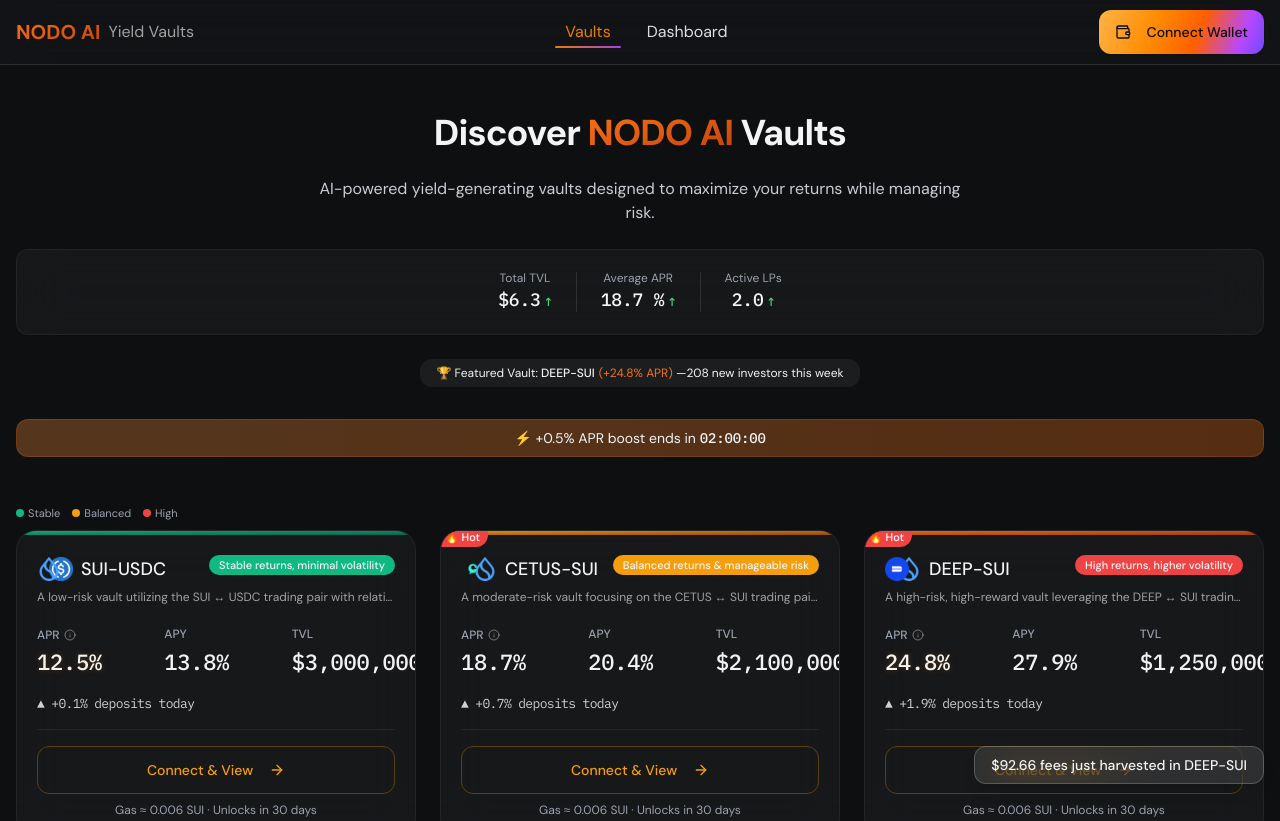
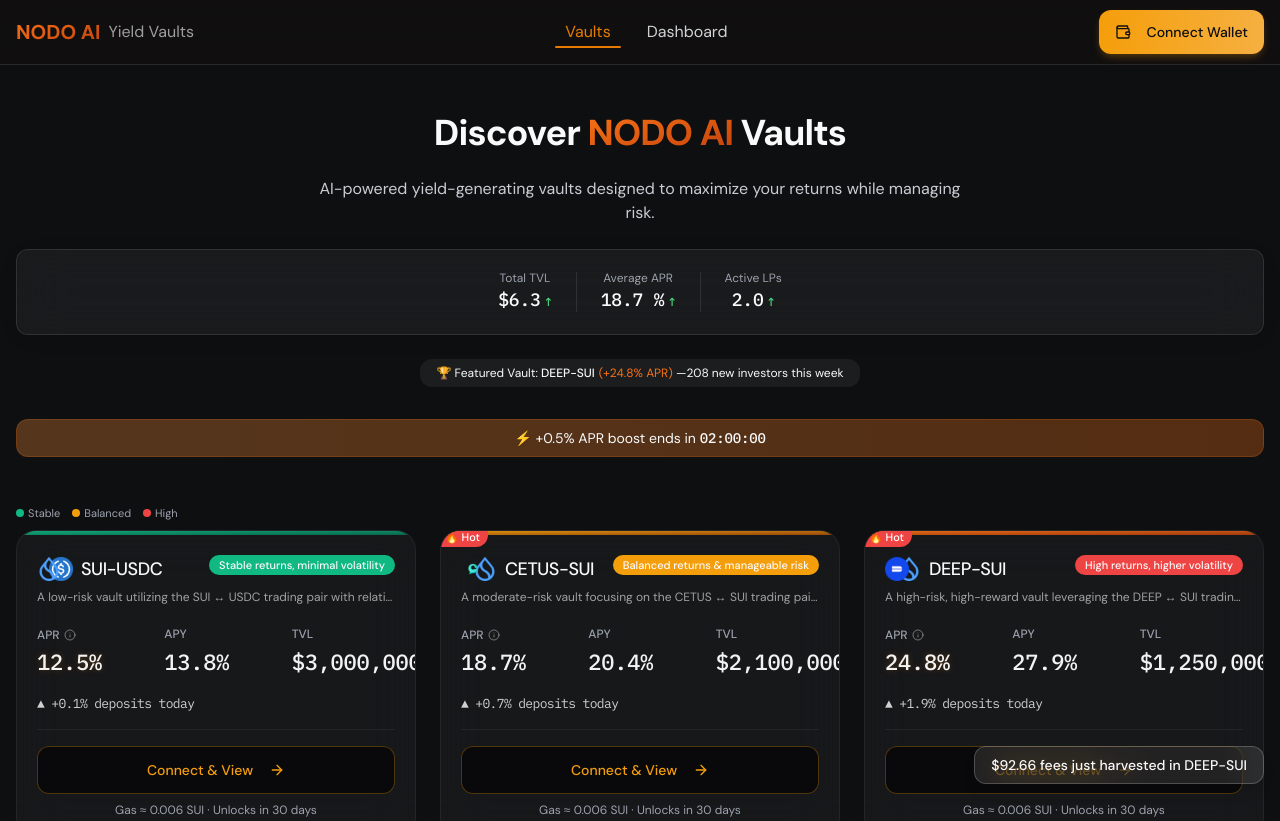
Before and after one commit to truthseeking2201/nodo-ai-yield-vault, a React (Vite) app: page / in a window 1280 px wide. Shown: the top 821 px of the page. Built offline with nearby package versions, Linux system fonts and the light colour scheme.

Commit message:
Reverted to commit 0b6a92802a7b51b19019ad71003f1f0e37d99ef5

```diff
--- a/src/components/ui/badge.tsx
+++ b/src/components/ui/badge.tsx
@@ -1,24 +1,20 @@
-
 import * as React from "react"
 import { cva, type VariantProps } from "class-variance-authority"
 
 import { cn } from "@/lib/utils"
 
 const badgeVariants = cva(
-  "inline-flex items-center rounded-full px-3 py-1 text-caption font-semibold transition-colors focus:outline-none focus:ring-2 focus:ring-ring focus:ring-offset-2",
+  "inline-flex items-center rounded-full border px-2.5 py-0.5 text-xs font-semibold transition-colors focus:outline-none focus:ring-2 focus:ring-ring focus:ring-offset-2",
   {
     variants: {
       variant: {
         default:
-          "border-transparent bg-brand-orange-500 text-text-inverse",
+          "border-transparent bg-brand-500 text-white hover:bg-brand-400",
         secondary:
-          "border-transparent bg-[#2D2E32] text-text-primary",
+          "border-transparent bg-secondary text-secondary-foreground hover:bg-secondary/80",
         destructive:
-          "border-transparent bg-state-error text-white",
-        outline: "text-text-primary border-stroke-soft",
-        success: "bg-emerald/20 text-emerald",
-        warning: "bg-orion/20 text-orion",
-        error: "bg-red-500/20 text-red-500",
+          "border-transparent bg-destructive text-destructive-foreground hover:bg-destructive/80",
+        outline: "text-foreground border-brand-500",
       },
     },
     defaultVariants: {
--- a/src/components/ui/button.tsx
+++ b/src/components/ui/button.tsx
@@ -6,24 +6,24 @@ import { cva, type VariantProps } from "class-variance-authority"
 import { cn } from "@/lib/utils"
 
 const buttonVariants = cva(
-  "inline-flex items-center justify-center gap-2 whitespace-nowrap rounded-[12px] text-sm font-medium transition-all focus-visible:outline-none focus-visible:ring-2 focus-visible:ring-brand-orange-500/60 focus-visible:ring-offset-2 disabled:pointer-events-none disabled:opacity-40 [&_svg]:pointer-events-none [&_svg]:size-4 [&_svg]:shrink-0",
+  "inline-flex items-center justify-center gap-2 whitespace-nowrap rounded-xl text-sm font-medium ring-offset-background transition-colors focus-visible:outline-none focus-visible:ring-2 focus:ring-brand-500/60 focus:ring-offset-2 disabled:pointer-events-none disabled:opacity-50 [&_svg]:pointer-events-none [&_svg]:size-4 [&_svg]:shrink-0",
   {
     variants: {
       variant: {
-        default: "bg-gradient-neural-orange text-text-inverse shadow-e-1 hover:shadow-neon-glow h-[52px]",
+        default: "bg-gradient-brand text-[#0E0F11] shadow-brand hover:opacity-90",
         destructive:
-          "bg-state-error text-white hover:opacity-90",
+          "bg-destructive text-destructive-foreground hover:bg-destructive/90",
         outline:
-          "border border-stroke-soft bg-transparent hover:border-stroke-hard hover:bg-white/5",
+          "border border-input bg-background hover:bg-accent hover:text-accent-foreground",
         secondary:
-          "bg-[#2D2E32] text-text-primary hover:shadow-e-2",
-        ghost: "border border-stroke-soft text-text-primary hover:border-stroke-hard hover:bg-white/5",
-        link: "text-brand-orange-500 underline-offset-4 hover:underline",
+          "bg-secondary text-secondary-foreground hover:bg-secondary/80",
+        ghost: "border border-brand-500 text-brand-500 hover:bg-brand-50/10",
+        link: "text-brand-500 underline-offset-4 hover:underline",
       },
       size: {
         default: "h-11 px-4 py-2",
-        sm: "h-9 px-3",
-        lg: "h-[52px] px-6 text-base",
+        sm: "h-9 rounded-md px-3",
+        lg: "h-11 rounded-md px-8",
         icon: "h-10 w-10",
       },
     },
--- a/src/components/ui/card.tsx
+++ b/src/components/ui/card.tsx
@@ -1,4 +1,3 @@
-
 import * as React from "react"
 
 import { cn } from "@/lib/utils"
@@ -10,7 +9,7 @@ const Card = React.forwardRef<
   <div
     ref={ref}
     className={cn(
-      "rounded-card border border-stroke-soft bg-nodo-glass backdrop-blur-xl shadow-e-1 transition-all duration-200 hover:shadow-e-2",
+      "rounded-lg border bg-card text-card-foreground shadow-sm",
       className
     )}
     {...props}
@@ -37,7 +36,7 @@ const CardTitle = React.forwardRef<
   <h3
     ref={ref}
     className={cn(
-      "text-h3 font-semibold text-text-primary",
+      "text-2xl font-semibold leading-none tracking-tight",
       className
     )}
     {...props}
@@ -51,7 +50,7 @@ const CardDescription = React.forwardRef<
 >(({ className, ...props }, ref) => (
   <p
     ref={ref}
-    className={cn("text-caption text-text-secondary", className)}
+    className={cn("text-sm text-muted-foreground", className)}
     {...props}
   />
 ))
--- a/src/index.css
+++ b/src/index.css
@@ -1,5 +1,5 @@
 
-@import url('https://fonts.googleapis.com/css2?family=DM+Sans:wght@400;500;600;700&family=IBM+Plex+Mono:wght@400;500;600&display=swap');
+@import url('https://fonts.googleapis.com/css2?family=DM+Sans:wght@400;500;700&family=IBM+Plex+Mono:wght@400;500;600&display=swap');
 
 @tailwind base;
 @tailwind components;
@@ -7,30 +7,6 @@
 
 @layer base {
   :root {
-    /* NODO Neural-Orange Design System */
-    --bg-base: #0D0E11;
-    --bg-card: #131417;
-    --bg-glass: rgba(255,255,255,0.04);
-
-    --text-primary: #F3F4F6;
-    --text-secondary: #9CA3AF;
-    --text-tertiary: #6B7280;
-    --text-inverse: #0E0F11;
-
-    --brand-orange-100: #FFB347;
-    --brand-orange-500: #FF8A00;
-    --brand-orange-700: #FF5E00;
-    --brand-violet-600: #B847FF;
-    --brand-violet-700: #714BFF;
-
-    --state-success: #10B981;
-    --state-warning: #F59E0B;
-    --state-error: #EF4444;
-
-    --stroke-soft: rgba(255,255,255,0.06);
-    --stroke-hard: rgba(255,255,255,0.10);
-
-    /* ShadCN compatibility variables */
     --background: 240 10% 3.9%;
     --foreground: 0 0% 98%;
 
@@ -59,7 +35,16 @@
     --input: 240 3.7% 15.9%;
     --ring: 240 4.9% 83.9%;
 
-    --radius: 12px; /* Updated to match new design system */
+    --radius: 0.75rem;
+
+    --sidebar-background: 0 0% 98%;
+    --sidebar-foreground: 240 5.3% 26.1%;
+    --sidebar-primary: 240 5.9% 10%;
+    --sidebar-primary-foreground: 0 0% 98%;
+    --sidebar-accent: 240 4.8% 95.9%;
+    --sidebar-accent-foreground: 240 5.9% 10%;
+    --sidebar-border: 220 13% 91%;
+    --sidebar-ring: 217.2 91.2% 59.8%;
   }
 }
 
@@ -69,7 +54,7 @@
   }
 
   body {
-    @apply bg-nodo-dark text-text-primary antialiased font-sans;
+    @apply bg-nodo-darker text-foreground antialiased font-sans;
     position: relative;
   }
 
@@ -107,18 +92,12 @@
 }
 
 @layer components {
-  /* Glass card styles */
   .glass-card {
-    @apply bg-nodo-glass backdrop-blur-xl border border-stroke-soft rounded-card shadow-e-1 transition-all duration-200;
+    @apply bg-white/5 backdrop-blur-xl border border-white/10 rounded-[20px] shadow-[0_4px_24px_-8px_rgba(0,0,0,0.2)] transition-all duration-300 hover:border-white/20;
   }
 
-  .glass-card:hover {
-    @apply shadow-e-2 transform scale-[1.01];
-  }
-
-  /* Neural-Orange gradient text */
   .gradient-text-brand {
-    @apply bg-gradient-to-br from-brand-orange-500 to-brand-orange-100 bg-clip-text text-transparent;
+    @apply bg-gradient-to-br from-[#FF8800] to-[#FFA822] bg-clip-text text-transparent;
   }
 
   .gradient-text-nova {
@@ -133,7 +112,6 @@
     @apply bg-gradient-to-br from-emerald to-emerald-dark bg-clip-text text-transparent;
   }
 
-  /* Background gradients */
   .gradient-bg-nova {
     @apply bg-gradient-to-br from-nova/90 to-nova-dark/80;
   }
@@ -146,171 +124,77 @@
     @apply bg-gradient-to-br from-emerald/90 to-emerald-dark/80;
   }
 
-  /* Neural-Orange gradient bg */
-  .gradient-bg-neural-orange {
-    background: linear-gradient(110deg, #FFB347 0%, #FF8A00 35%, #FF5E00 60%, #B847FF 85%, #714BFF 100%);
-  }
-
-  /* Navigation links */
   .nav-link {
-    @apply relative px-2.5 text-text-primary opacity-90 transition-all duration-150;
+    @apply relative px-2.5 text-[#E5E7EB] opacity-90 transition-all duration-150;
   }
 
   .nav-link::after {
     content: '';
-    @apply absolute left-0 -bottom-1 h-0.5 w-0 bg-gradient-to-r from-brand-orange-500 to-brand-violet-600 rounded-sm transition-all origin-left;
+    @apply absolute left-0 -bottom-1 h-0.5 w-0 bg-[#FF8800] rounded-sm transition-all origin-left;
     transition: width 0.2s cubic-bezier(0.22, 1, 0.36, 1);
   }
 
   .nav-link:hover {
     @apply text-white -translate-y-[1px];
-    text-shadow: 0 0 6px rgba(255, 138, 0, 0.35);
+    text-shadow: 0 0 6px rgba(255, 136, 0, 0.35);
   }
 
   .nav-link:focus-visible {
     @apply outline-none;
-    outline: 2px solid #FF8A00;
+    outline: 2px solid #FF8800;
     outline-offset: 4px;
     border-radius: 6px;
   }
 
   .nav-link:active {
     @apply scale-95;
-    text-shadow: 0 0 8px rgba(255, 138, 0, 0.5);
+    text-shadow: 0 0 8px rgba(255, 136, 0, 0.5);
   }
 
   .nav-link.active {
-    @apply text-brand-orange-500;
+    @apply text-[#FF8800];
   }
 
   .nav-link.active::after {
     @apply w-full;
   }
 
-  /* Button styles */
-  .btn-primary {
-    @apply bg-gradient-neural-orange text-text-inverse font-semibold h-[52px] rounded-[12px] px-6 shadow-e-1 hover:shadow-neon-glow transition-all duration-200;
+  @media (prefers-reduced-motion: reduce) {
+    .nav-link:hover {
+      transform: none;
+    }
+    .nav-link:active {
+      transform: none;
+    }
   }
 
-  .btn-secondary {
-    @apply bg-[#2D2E32] text-text-primary font-medium h-11 rounded-[12px] px-6 border border-stroke-soft hover:shadow-e-2 transition-all duration-200;
+  .deposit-gradient-btn {
+    @apply bg-gradient-to-r from-[#FF8800] to-[#FFA822] text-white;
   }
 
-  .btn-ghost {
-    @apply bg-transparent text-text-primary font-medium h-11 rounded-[12px] px-6 border border-stroke-soft hover:border-stroke-hard hover:bg-white/5 transition-all duration-200;
+  .deposit-input {
+    @apply bg-[#202124] border-[#28304B] text-white focus:border-[#FF8800];
   }
 
-  .btn-danger {
-    @apply bg-state-error text-white font-medium h-11 rounded-[12px] px-6 hover:opacity-90 transition-all duration-200;
+  .deposit-card {
+    @apply bg-white/[0.02] border border-white/[0.06] rounded-[20px];
   }
 
-  /* Form inputs */
-  .input-primary {
-    @apply bg-white/5 border border-stroke-soft text-text-primary h-11 rounded-[12px] px-4 focus:outline-none focus:ring-2 focus:ring-brand-orange-500/30 focus:border-brand-violet-600 transition-all;
-  }
-
-  /* Risk badges/pills */
-  .risk-low {
-    @apply bg-emerald/20 text-emerald px-3 py-1 rounded-full text-caption font-semibold;
-  }
-
-  .risk-moderate {
-    @apply bg-orion/20 text-orion px-3 py-1 rounded-full text-caption font-semibold;
-  }
-
-  .risk-high {
-    @apply bg-red-500/20 text-red-500 px-3 py-1 rounded-full text-caption font-semibold;
-  }
-
-  /* Typography utility classes */
-  .text-display {
-    @apply font-sans text-[54px] leading-[64px] font-bold;
-  }
-
-  .text-h1 {
-    @apply font-sans text-[32px] leading-[38px] font-bold;
-  }
-
-  .text-h2 {
-    @apply font-sans text-[24px] leading-[30px] font-semibold;
-  }
-
-  .text-h3 {
-    @apply font-sans text-[20px] leading-[26px] font-semibold;
-  }
-
-  .text-body-l {
-    @apply font-sans text-[17px] leading-[24px] font-normal;
-  }
-
-  .text-body-s {
-    @apply font-sans text-[15px] leading-[22px] font-normal;
-  }
-
-  .text-caption {
-    @apply font-sans text-[13px] leading-[18px] font-medium;
-  }
-
-  .text-num-xl {
-    @apply font-mono text-[32px] leading-[38px] font-semibold tabular-nums;
-  }
-
-  .text-num-l {
-    @apply font-mono text-[28px] leading-[34px] font-semibold tabular-nums;
-  }
-
-  .text-num-s {
-    @apply font-mono text-[22px] leading-[28px] font-semibold tabular-nums;
-  }
-
-  /* Shadow and glow effects */
-  .text-shadow-neon {
-    text-shadow: 0 0 6px rgba(255,138,0,0.25);
-  }
-
-  /* Card premium style with animation */
-  .glass-card-premium {
-    @apply bg-nodo-glass backdrop-blur-lg border border-stroke-soft rounded-card shadow-e-1;
-    position: relative;
-  }
-
-  .glass-card-premium::before {
-    content: "";
-    position: absolute;
-    inset: 0;
-    border: 1px solid rgba(255, 255, 255, 0.08);
-    border-radius: inherit;
-    pointer-events: none;
-  }
-
-  .glass-card-premium::after {
-    content: "";
-    position: absolute;
-    inset: 0;
-    border: 1px solid transparent;
-    border-radius: inherit;
-    opacity: 0;
-    transition: opacity 0.2s cubic-bezier(0.22, 1, 0.36, 1);
-    background: linear-gradient(110deg, #FFB347 0%, #FF8A00 35%, #FF5E00 60%, #B847FF 85%, #714BFF 100%) border-box;
-    mask: linear-gradient(#fff 0 0) padding-box, linear-gradient(#fff 0 0);
-    -webkit-mask: linear-gradient(#fff 0 0) padding-box, linear-gradient(#fff 0 0);
-    -webkit-mask-composite: destination-out;
-    mask-composite: exclude;
-    pointer-events: none;
-  }
-
-  .glass-card-premium:hover::after {
-    opacity: 1;
-  }
-
-  /* Animations */
   @keyframes fade-in {
     from { opacity: 0; }
     to { opacity: 1; }
   }
 
   .animate-fade-in {
-    animation: fade-in 0.2s cubic-bezier(0.22, 1, 0.36, 1) forwards;
+    animation: fade-in 0.6s cubic-bezier(0.22, 1, 0.36, 1) forwards;
+  }
+
+  .bg-gradient-radial {
+    background-image: radial-gradient(var(--tw-gradient-stops));
+  }
+
+  .risk-moderate {
+    @apply bg-orion-500;
   }
 
   @keyframes count-up {
@@ -319,7 +203,7 @@
   }
 
   .animate-count-up {
-    animation: count-up 0.2s cubic-bezier(0.22, 1, 0.36, 1) forwards;
+    animation: count-up 0.4s ease-out forwards;
   }
 
   @keyframes float {
@@ -339,30 +223,33 @@
   }
 
   .ai-particle-orange {
-    background: #FF8A00;
+    background: #FF8800;
     box-shadow: 0 0 8px 2px rgba(255, 136, 0, 0.3);
   }
 
-  .ai-particle-violet {
-    background: #B847FF;
-    box-shadow: 0 0 8px 2px rgba(184, 71, 255, 0.3);
+  .ai-particle-cyan {
+    background: #00E5FF;
+    box-shadow: 0 0 8px 2px rgba(0, 229, 255, 0.3);
   }
 
-  /* Motion & Accessibility */
   @media (prefers-reduced-motion: reduce) {
-    .animate-fade-in,
-    .animate-count-up,
-    .ai-particle,
-    .nav-link:hover,
-    .nav-link:active {
+    .ai-particle {
       animation: none;
-      transform: none;
-      transition-property: background-color, border-color, color, fill, stroke !important;
-      transition-duration: 0.15s !important;
     }
   }
 
-  /* Wallet address styling */
+  .card-risk-pill {
+    @apply text-[11px] font-medium py-0.5 px-2.5 rounded-full;
+  }
+
+  .risk-low {
+    @apply bg-emerald-500;
+  }
+
+  .risk-high {
+    @apply bg-red-500;
+  }
+
   .wallet-address {
     display: block;
     max-width: 100%;
@@ -384,4 +271,67 @@
     top: 50%;
     transform: translateY(-50%);
   }
+
+  @media (prefers-reduced-motion: reduce) {
+    .animate-fade-in,
+    .animate-count-up {
+      animation: none;
+    }
+
+    button,
+    a {
+      transition-property: background-color, border-color, color, fill, stroke !important;
+      transition-duration: 0.15s !important;
+    }
+  }
+
+  .text-shadow-neon {
+    text-shadow: 0 0 6px rgba(255,138,0,0.25);
+  }
+
+  /* Neural-Orange edition styles */
+  .neural-orange-gradient {
+    background: linear-gradient(
+      100deg,
+      #FF8A00 0%,
+      #FF6B00 20%,
+      #FF3C5E 55%,
+      #AE34FF 85%,
+      #714BFF 100%
+    );
+  }
+
+  .glass-card-premium {
+    @apply bg-white/[0.04] backdrop-blur-lg border border-white/[0.06] rounded-[20px];
+    position: relative;
+  }
+
+  .glass-card-premium::before {
+    content: "";
+    position: absolute;
+    inset: 0;
+    border: 1px solid rgba(255, 255, 255, 0.08);
+    border-radius: inherit;
+    pointer-events: none;
+  }
+
+  .glass-card-premium::after {
+    content: "";
+    position: absolute;
+    inset: 0;
+    border: 1px solid transparent;
+    border-radius: inherit;
+    opacity: 0;
+    transition: opacity 0.2s cubic-bezier(0.22, 1, 0.36, 1);
+    background: linear-gradient(to right, #FF8A00, #FF3C5E, #AE34FF) border-box;
+    mask: linear-gradient(#fff 0 0) padding-box, linear-gradient(#fff 0 0);
+    -webkit-mask: linear-gradient(#fff 0 0) padding-box, linear-gradient(#fff 0 0);
+    -webkit-mask-composite: destination-out;
+    mask-composite: exclude;
+    pointer-events: none;
+  }
+
+  .glass-card-premium:hover::after {
+    opacity: 1;
+  }
 }
--- a/tailwind.config.ts
+++ b/tailwind.config.ts
@@ -10,32 +10,21 @@ export default {
   ],
   prefix: "",
   theme: {
+    container: {
+      center: true,
+      padding: "2rem",
+      screens: {
+        "2xl": "1400px",
+      },
+    },
     extend: {
       fontFamily: {
         sans: ['DM Sans', 'sans-serif'],
         mono: ['IBM Plex Mono', 'monospace'],
       },
       colors: {
-        "nodo-dark": "#0D0E11",
-        "nodo-darker": "#131417",
-        "nodo-glass": "rgba(255,255,255,0.04)",
-        "text-primary": "#F3F4F6",
-        "text-secondary": "#9CA3AF",
-        "text-tertiary": "#6B7280",
-        "text-inverse": "#0E0F11",
-        "brand": {
-          "orange-100": "#FFB347",
-          "orange-500": "#FF8A00",
-          "orange-700": "#FF5E00",
-          "DEFAULT": "#FF8A00",
-          50: "rgba(255,138,0,0.25)",
-          400: "#FFB347",
-          500: "#FF8A00",
-        },
-        "brand-violet": {
-          600: "#B847FF",
-          700: "#714BFF",
-        },
+        "nodo-dark": "#1A1718",
+        "nodo-darker": "#12100F",
         nova: {
           DEFAULT: "#F97316",
           light: "#FDBA74",
@@ -51,6 +40,11 @@ export default {
           DEFAULT: "#10B981",
           light: "#6EE7B7",
           dark: "#047857",
+        },
+        brand: {
+          50: "rgba(245, 158, 11, .25)",
+          400: "#F5B041",
+          500: "#F59E0B",
         },
         border: 'hsl(var(--border))',
         input: 'hsl(var(--input))',
@@ -87,10 +81,6 @@ export default {
         },
       },
       boxShadow: {
-        "e-1": "0 1px 2px -1px rgba(0,0,0,.55)",
-        "e-2": "0 4px 12px -6px rgba(0,0,0,.60)",
-        "e-3": "0 12px 32px -8px rgba(0,0,0,.65)",
-        "neon-glow": "0 0 18px 6px rgba(255,138,0,.45)",
         "neon-nova": "0 0 20px rgba(249, 115, 22, 0.5)",
         "neon-orion": "0 0 20px rgba(245, 158, 11, 0.5)",
         "neon-emerald": "0 0 20px rgba(16, 185, 129, 0.5)",
@@ -99,26 +89,12 @@ export default {
       },
       backgroundImage: {
         'gradient-radial': 'radial-gradient(var(--tw-gradient-stops))',
-        'gradient-brand': 'linear-gradient(90deg, #F59E0B 0%, #F5B041 100%)',
-        'gradient-neural-orange': 'linear-gradient(110deg, #FFB347 0%, #FF8A00 35%, #FF5E00 60%, #B847FF 85%, #714BFF 100%)'
+        'gradient-brand': 'linear-gradient(90deg, #F59E0B 0%, #F5B041 100%)'
       },
       borderRadius: {
         lg: 'var(--radius)',
         md: 'calc(var(--radius) - 2px)',
-        sm: 'calc(var(--radius) - 4px)',
-        card: '20px',
-      },
-      fontSize: {
-        'display': ['54px', { lineHeight: '64px', fontWeight: '700' }],
-        'h1': ['32px', { lineHeight: '38px', fontWeight: '700' }],
-        'h2': ['24px', { lineHeight: '30px', fontWeight: '600' }],
-        'h3': ['20px', { lineHeight: '26px', fontWeight: '600' }],
-        'body-l': ['17px', { lineHeight: '24px', fontWeight: '400' }],
-        'body-s': ['15px', { lineHeight: '22px', fontWeight: '400' }],
-        'caption': ['13px', { lineHeight: '18px', fontWeight: '500' }],
-        'num-xl': ['32px', { lineHeight: '38px', fontWeight: '600' }],
-        'num-l': ['28px', { lineHeight: '34px', fontWeight: '600' }],
-        'num-s': ['22px', { lineHeight: '28px', fontWeight: '600' }],
+        sm: 'calc(var(--radius) - 4px)'
       },
       keyframes: {
         'accordion-down': {
@@ -164,30 +140,16 @@ export default {
         'hover-scale': {
           '0%': { transform: 'scale(1)' },
           '100%': { transform: 'scale(0.98)' }
-        },
-        'slide-in-right': {
-          '0%': { transform: 'translateX(100%)' },
-          '100%': { transform: 'translateX(0)' }
-        },
-        'slide-out-right': {
-          '0%': { transform: 'translateX(0)' },
-          '100%': { transform: 'translateX(100%)' }
         }
       },
       animation: {
         'accordion-down': 'accordion-down 0.2s ease-out',
         'accordion-up': 'accordion-up 0.2s ease-out',
         shimmer: 'shimmer 2s linear infinite',
-        'fade-in': 'fade-in 0.2s cubic-bezier(0.22, 1, 0.36, 1) forwards',
-        'scale-in': 'scale-in 0.2s cubic-bezier(0.22, 1, 0.36, 1)',
-        'hover-scale': 'hover-scale 0.12s cubic-bezier(0.22, 1, 0.36, 1)',
-        'slide-in-right': 'slide-in-right 0.2s cubic-bezier(0.22, 1, 0.36, 1)',
-        'slide-out-right': 'slide-out-right 0.2s cubic-bezier(0.22, 1, 0.36, 1)',
-        'enter': 'fade-in 0.3s cubic-bezier(0.22, 1, 0.36, 1), scale-in 0.2s cubic-bezier(0.22, 1, 0.36, 1)',
-      },
-      borderColor: {
-        'stroke-soft': 'rgba(255,255,255,0.06)',
-      },
+        'fade-in': 'fade-in 0.6s cubic-bezier(0.22, 1, 0.36, 1) forwards',
+        'scale-in': 'scale-in 0.2s ease-out',
+        'hover-scale': 'hover-scale 0.2s ease-out'
+      }
     }
   },
   plugins: [require("tailwindcss-animate")],
```
Also changed, not shown: src/components/vault/VaultDetailHeader.tsx (+8 -9 lines), src/components/vault/VaultDetailLayout.tsx (+4 -4 lines).
